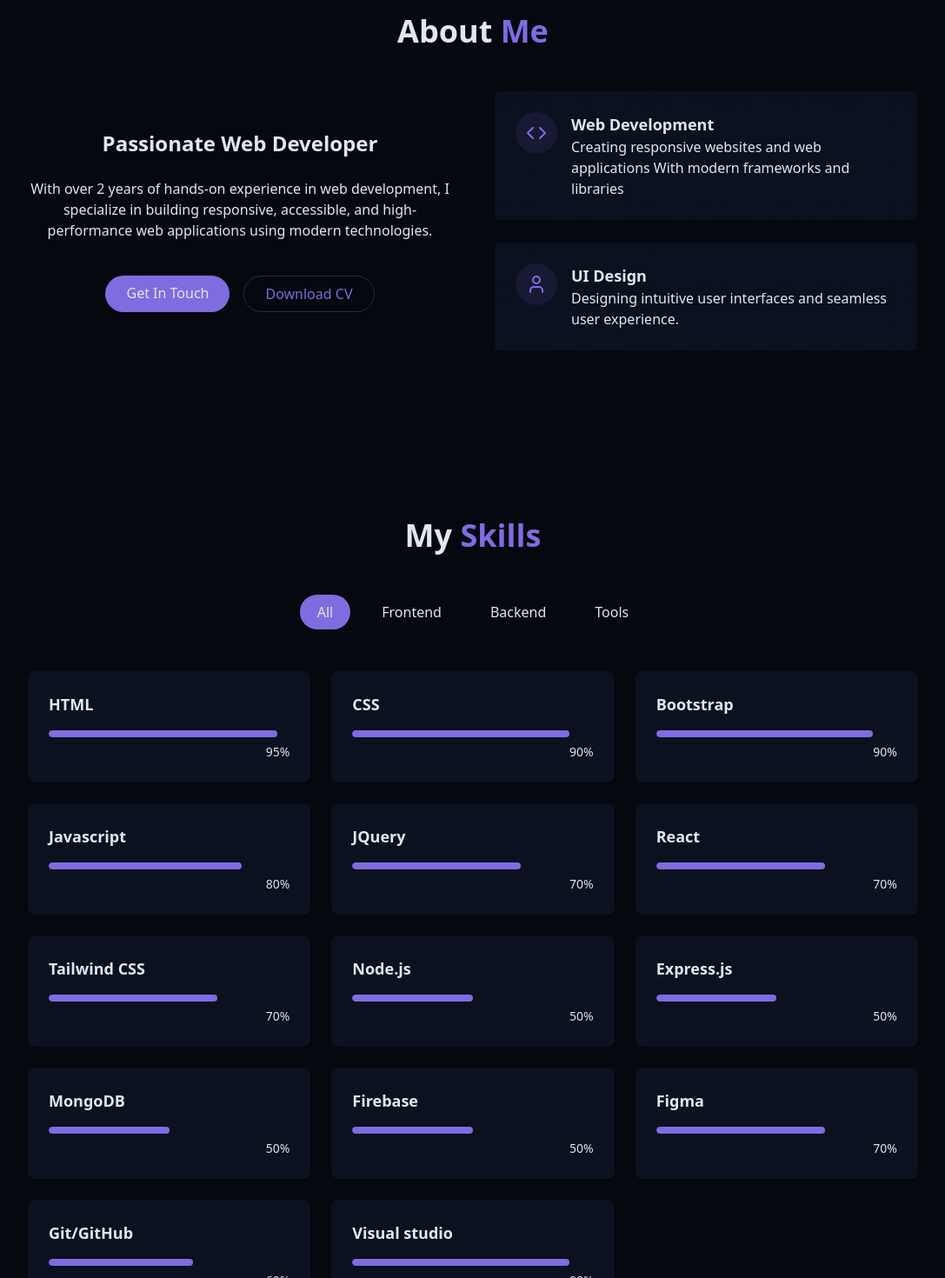
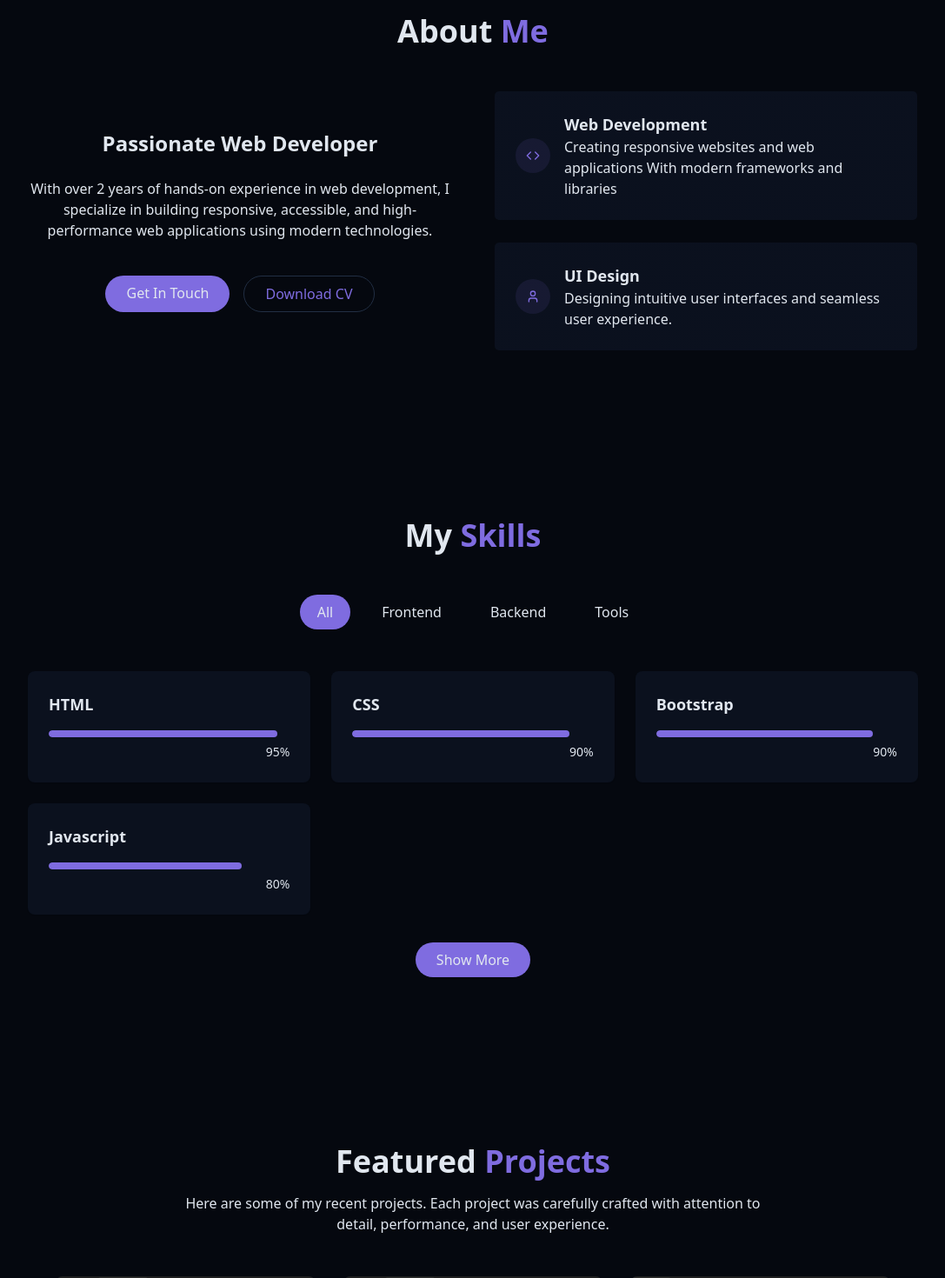
Before and after one commit to RahulRamachandran978/Rahul-Portfolio, a React (Vite) app: page / in a window 1280 px wide. Shown: the part 880-2350 px from the top of the page at 87% size, without its empty margins (96-1183 px from the left). Built offline with nearby package versions, Linux system fonts and the light colour scheme.

Commit message:
final commit

```diff
--- a/src/components/AboutSection.jsx
+++ b/src/components/AboutSection.jsx
@@ -24,9 +24,9 @@ const AboutSection = () => {
 
           <div className='grid grid-cols-1 gap-6'>
             <div className='gradient-border p-6 card-hover'>
-              <div className='flex items-start gap-4'>
+              <div className='flex items-center gap-4'>
                 <div className='p-3 rounded-full bg-primary/10'>
-                  <Code className='w-6 h-6 text-primary'/>
+                  <Code className='w-4 h-4 text-primary'/>
                 </div>
                 <div className='text-left'>
                   <h4 className='font-semibold text-lg'>Web Development</h4>
@@ -37,9 +37,9 @@ const AboutSection = () => {
               </div>
             </div>
             <div className='gradient-border p-6 card-hover'>
-              <div className='flex items-start gap-4'>
+              <div className='flex items-center gap-4'>
                 <div className='p-3 rounded-full bg-primary/10'>
-                  <User className='w-6 h-6 text-primary'/>
+                  <User className='w-4 h-4 text-primary'/>
                 </div>
                 <div className='text-left'>
                   <h4 className='font-semibold text-lg'>UI Design</h4>
--- a/src/components/SkillsSection.jsx
+++ b/src/components/SkillsSection.jsx
@@ -29,8 +29,9 @@ const categories =["all","frontend","backend","tools"]
 const SkillsSection = () => {
 
     const [activeCategory, setActiveCategory] = useState("all");
+    const [showAll ,setShowAll] = useState(false);
     const filteredSkills = skills.filter((skill)=>activeCategory === "all" || skill.category === activeCategory );
-
+    const skillsToDisplay = showAll ? filteredSkills : filteredSkills.slice(0,4);
   return (
     <section id='skills' className='relative py-24 px-4 bg-secondary/30'>
         <div className='contianer mx-auto max-w-5xl'>
@@ -39,7 +40,10 @@ const SkillsSection = () => {
             </h2>
             <div className='flex flex-wrap justify-center gap-4 mb-12'>
                 {categories.map((category,key)=>(
-                    <button onClick={()=>setActiveCategory(category)} key={key}
+                    <button onClick={()=>{setActiveCategory(category);
+                        setShowAll(false);
+                    }}
+                     key={key}
                      className={cn('px-5 py-2 rounded-full transition-colors duration-300 capitalize',
                         activeCategory === category ? "bg-primary text-primary-foreground" : "bg-secondary/70 text-foreground hover:bg-secondary"
                      )}>
@@ -48,7 +52,7 @@ const SkillsSection = () => {
                 ))}
             </div>
             <div className='grid grid-cols-1 sm:grid-cols-2 lg:grid-cols-3 gap-6'>
-                {filteredSkills.map((skill,key)=>(
+                {skillsToDisplay.map((skill,key)=>(
                     <div key={key} className='bg-card p-6 rounded-lg shadow-xs card-hover'>
                         <div className='text-left mb-4'>
                             <h3 className='font-semibold text-lg'>{skill.name}</h3>
@@ -64,6 +68,16 @@ const SkillsSection = () => {
                     </div>
                 ))}
             </div>
+            {filteredSkills.length > 6 && (
+          <div className='mt-8 text-center'>
+            <button
+              onClick={() => setShowAll(!showAll)}
+              className='px-6 py-2 rounded-full bg-primary text-primary-foreground hover:scale-105 transition-transform'
+            >
+              {showAll ? 'Show Less' : 'Show More'}
+            </button>
+          </div>
+        )}
         </div>
     </section>
   )
```
